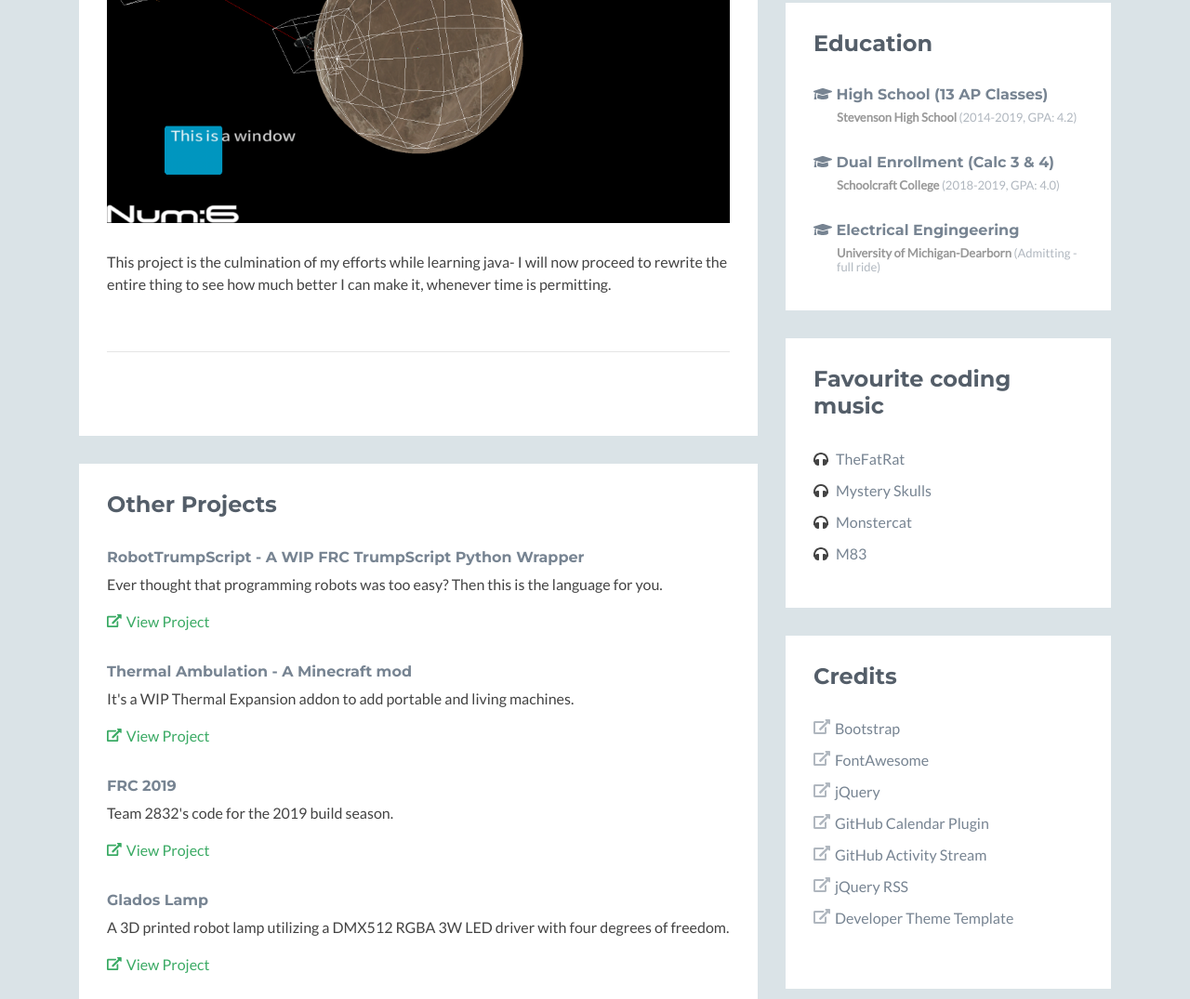
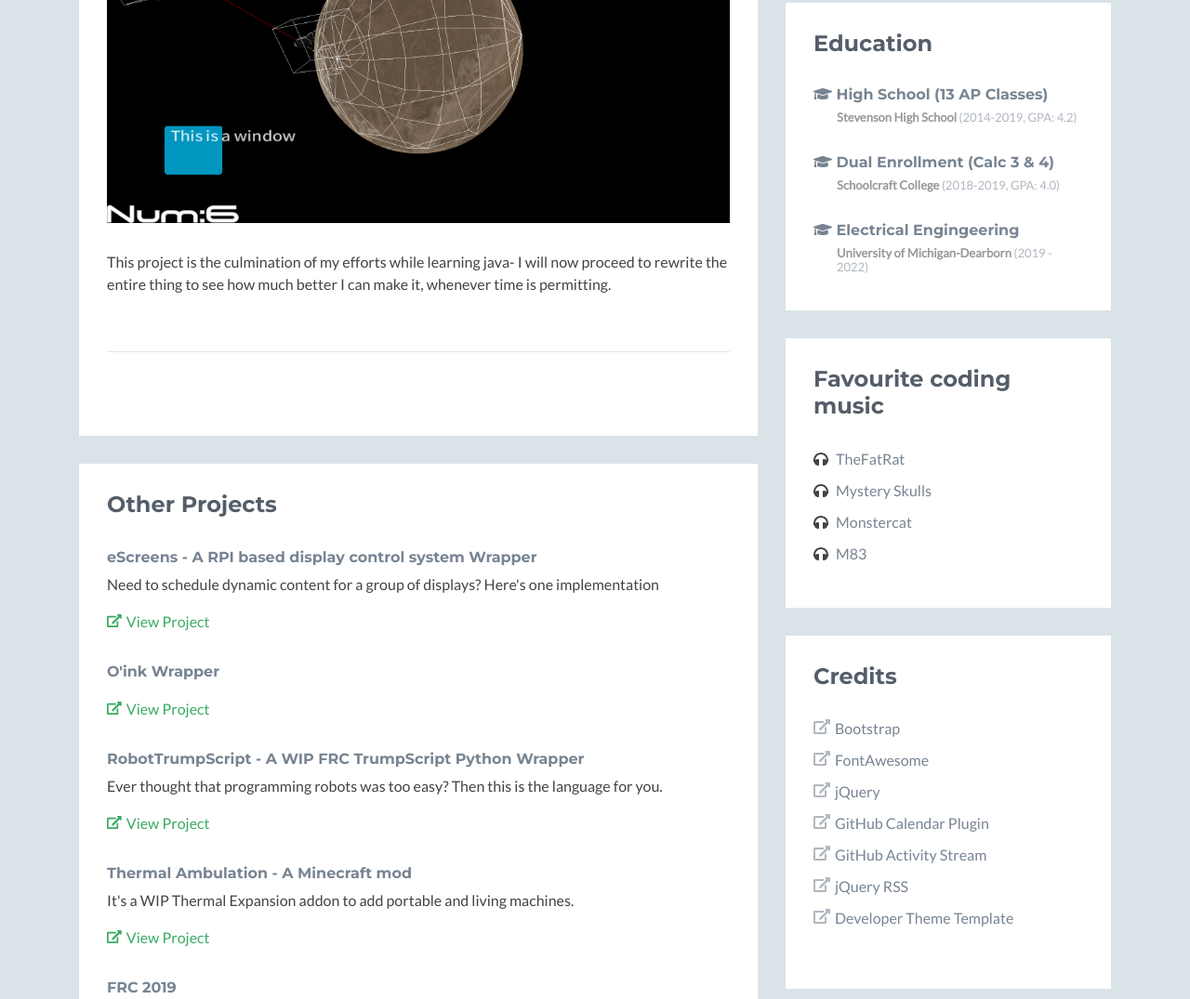
Before and after one commit to TheLogicMaster/thelogicmaster.github.io, a plain HTML site: page index.html in a window 1280 px wide. Shown: the part 1002-2077 px from the top of the page at 93% size. Drawn offline with nearby package versions, Linux system fonts and the light colour scheme; no server answers; a script that the page names is missing; some icons are missing.

Commit message:
Updated info

```diff
--- a/index.html
+++ b/index.html
@@ -146,6 +146,22 @@
                     <h2 class="heading">Other Projects</h2>
                     <div class="content">
                         <div class="item">
+                            <h3 class="title"><a href="https://github.com/uplinksystems/eScreens"
+                                                 target="_blank">eScreens - A RPI based display control system
+                                Wrapper</a></h3>
+                            <p class="summary">Need to schedule dynamic content for a group of displays? Here's one implementation</p>
+                            <p><a class="more-link" href="https://github.com/TheLogicMaster/RobotTrumpScript"
+                                  target="_blank"><i class="fas fa-external-link-alt"></i>View Project</a></p>
+                        </div><!--//item-->
+                        <div class="item">
+                            <h3 class="title"><a href="https://github.com/uplinksystems/eScreens"
+                                                 target="_blank">O'ink
+                                Wrapper</a></h3>
+                            <p class="summary"></p>
+                            <p><a class="more-link" href="https://github.com/TheLogicMaster/RobotTrumpScript"
+                                  target="_blank"><i class="fas fa-external-link-alt"></i>View Project</a></p>
+                        </div><!--//item-->
+                        <div class="item">
                             <h3 class="title"><a href="https://github.com/TheLogicMaster/RobotTrumpScript"
                                                  target="_blank">RobotTrumpScript - A WIP FRC TrumpScript Python
                                 Wrapper</a></h3>
@@ -223,6 +239,10 @@
                         <div class="item">
                             <h3 class="title">Busboy - <span class="place"><a href="http://www.kerbyskoneyisland.com/">Kerby's Koney Island</a></span>
                                 <span class="year">(2018-2019)</span></h3>
+                        </div><!--//item-->
+                        <div class="item">
+                            <h3 class="title">Python Developer - <span class="place"><a href="">Uplink Systems</a></span>
+                                <span class="year">(2019-present)</span></h3>
                         </div><!--//item-->
 
                     </div><!--//content-->
@@ -313,7 +333,7 @@
                         </div><!--//item-->
                         <div class="item">
                             <h3 class="title"><i class="fas fa-graduation-cap"></i> Electrical Engingeering</h3>
-                            <h4 class="university">University of Michigan-Dearborn <span class="year">(Admitting - full ride)</span>
+                            <h4 class="university">University of Michigan-Dearborn <span class="year">(2019 - 2022)</span>
                             </h4>
                         </div><!--//item-->
                     </div><!--//content-->
```
